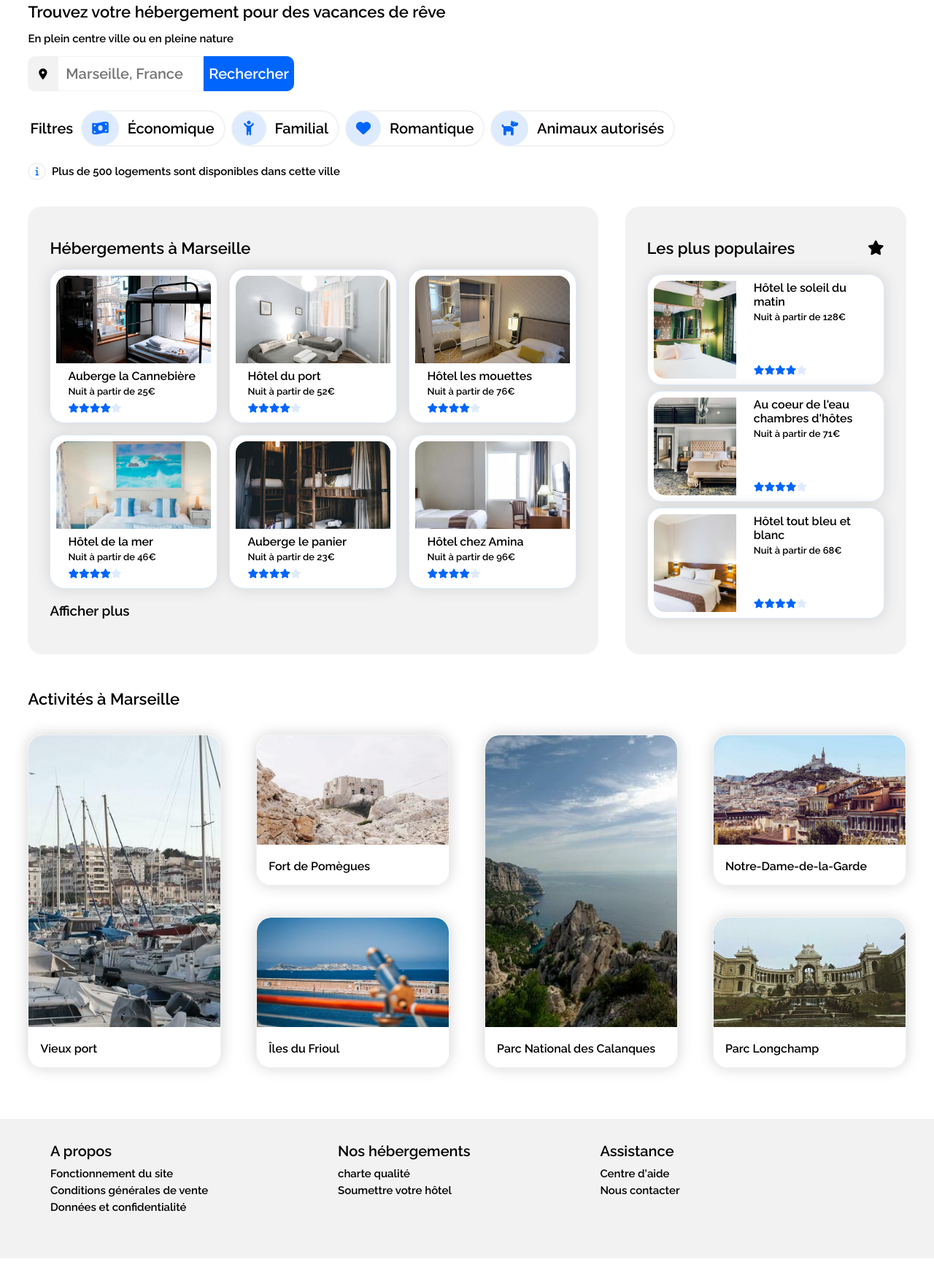
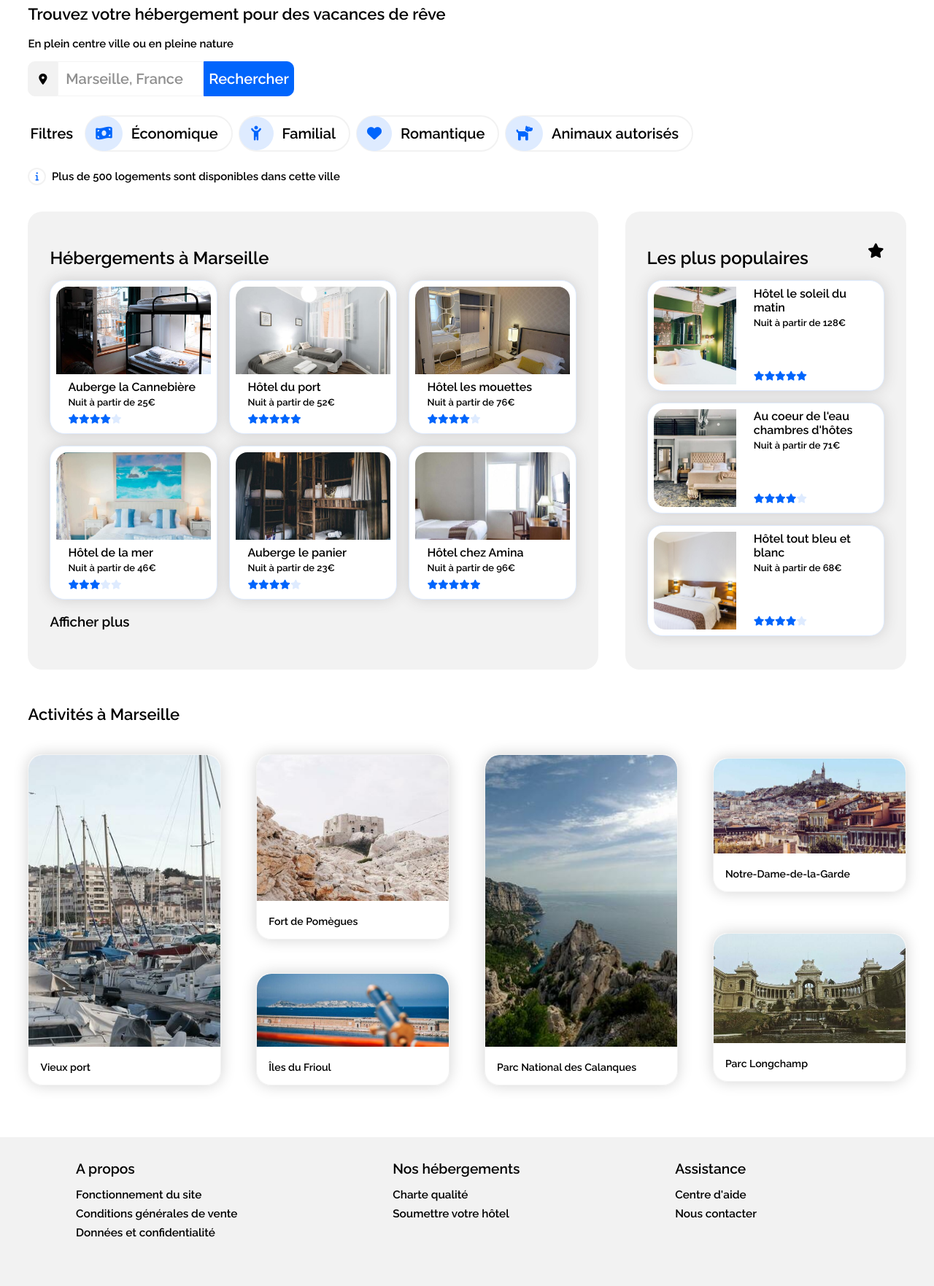
Before and after one commit to Toonba/OC_Projet_2, a plain HTML site: page index.html in a window 1280 px wide. Shown: the part 108-1871 px from the top of the page at 73% size. Before the commit the page ends 1833 px from the top, so only its background shows below. Drawn offline with Linux system fonts and the light colour scheme.

Commit message:
minor change

```diff
--- a/index.html
+++ b/index.html
@@ -1,5 +1,5 @@
 <!DOCTYPE html>
-<html lang="en">
+<html lang="fr">
     <head>
         <meta charset="UTF-8" />
         <link href="https://fonts.googleapis.com/css2?family=Raleway:wght@406;600&display=swap" rel="stylesheet" />
@@ -13,12 +13,12 @@
         <header>
             <img src="images/logo/Booki@3x.png" alt="logo" />
             <nav>
-                <a href="#div2">Hébergements</a>
-                <a href="#div3">Activités</a>
+                <a href="#container2">Hébergements</a>
+                <a href="#container3">Activités</a>
             </nav>
         </header>
         <main>
-            <div id="div1">
+            <section id="container1">
                 <h1>Trouvez votre hébergement pour des vacances de rêve</h1>
                 <p>En plein centre ville ou en pleine nature</p>
                 <form>
@@ -51,11 +51,11 @@
                     <i class="fa-solid fa-info"></i>
                     <p>Plus de 500 logements sont disponibles dans cette ville</p>
                 </div>
-            </div>
-            <div id="div2">
-                <div id="hebergements">
-                    <h1>Hébergements à Marseille</h1>
-                    <div id="vignetteHebergement">
+            </section>
+            <section id="container2">
+                <article class="hebergements">
+                    <h2>Hébergements à Marseille</h2>
+                    <div class="vignetteHebergement">
                         <a href="#" class="vignette">
                             <img src="images/hebergements/4_small/marcus-loke-WQJvWU_HZFo-unsplash.jpg" alt="photo Auberge de la Cannebière" />
                             <div class="details">
@@ -71,18 +71,18 @@
                             <img src="images/hebergements/4_small/fred-kleber-gTbaxaVLvsg-unsplash.jpg" alt="photo Hôtel du port " />
                             <div class="details">
                                 <h2>Hôtel du port</h2>
-                                <p>Nuit à partir de <strong>52€</strong></p>
+                                <p>Nuit à partir de 52<strong>€</strong></p>
                                 <p>
                                     <i class="fa-solid fa-star full"></i><i class="fa-solid fa-star full"></i><i class="fa-solid fa-star full"></i
-                                    ><i class="fa-solid fa-star full"></i><i class="fa-solid fa-star empty"></i>
+                                    ><i class="fa-solid fa-star full"></i><i class="fa-solid fa-star full"></i>
                                 </p>
                             </div>
                         </a>
                         <a href="#" class="vignette">
-                            <img src="images/hebergements/4_small/reisetopia-B8WIgxA_PFU-unsplash.jpg" alt="photo hôtel les mouettes"" />
+                            <img src="images/hebergements/4_small/reisetopia-B8WIgxA_PFU-unsplash.jpg" alt="photo hôtel les mouettes" />
                             <div class="details">
                                 <h2>Hôtel les mouettes</h2>
-                                <p>Nuit à partir de <strong>76€</strong></p>
+                                <p>Nuit à partir de 76<strong>€</strong></p>
                                 <p>
                                     <i class="fa-solid fa-star full"></i><i class="fa-solid fa-star full"></i><i class="fa-solid fa-star full"></i
                                     ><i class="fa-solid fa-star full"></i><i class="fa-solid fa-star empty"></i>
@@ -93,10 +93,10 @@
                             <img src="images/hebergements/4_small/annie-spratt-Eg1qcIitAuA-unsplash.jpg" alt="photo hôtel de la mer" />
                             <div class="details">
                                 <h2>Hôtel de la mer</h2>
-                                <p>Nuit à partir de <strong>46€</strong></p>
+                                <p>Nuit à partir de 46<strong>€</strong></p>
                                 <p>
                                     <i class="fa-solid fa-star full"></i><i class="fa-solid fa-star full"></i><i class="fa-solid fa-star full"></i
-                                    ><i class="fa-solid fa-star full"></i><i class="fa-solid fa-star empty"></i>
+                                    ><i class="fa-solid fa-star empty"></i><i class="fa-solid fa-star empty"></i>
                                 </p>
                             </div>
                         </a>
@@ -115,23 +115,23 @@
                             <img src="images/hebergements/4_small/febrian-zakaria-M6S1WvfW68A-unsplash.jpg" alt="photo hôtel chez amina" />
                             <div class="details">
                                 <h2>Hôtel chez Amina</h2>
-                                <p>Nuit à partir de <strong>96€</strong></p>
+                                <p>Nuit à partir de 96<strong>€</strong></p>
                                 <p>
                                     <i class="fa-solid fa-star full"></i><i class="fa-solid fa-star full"></i><i class="fa-solid fa-star full"></i
-                                    ><i class="fa-solid fa-star full"></i><i class="fa-solid fa-star empty"></i>
+                                    ><i class="fa-solid fa-star full"></i><i class="fa-solid fa-star full"></i>
                                 </p>
                             </div>
                         </a>
                     </div>
                     <h3><a href="#">Afficher plus</a></h3>
-                </div>
-                <div id="populaire">
+                </article>
+                <article class="populaire">
                     <div id="titre">
-                        <h1>Les plus populaires</h1>
+                        <h2>Les plus populaires</h2>
                         <i class="fa-solid fa-star"></i>
                     </div>
-                    <div id="vignettePopulaire">
-                        <a href="#" class="populaire">
+                    <div class="vignettePopulaire">
+                        <a href="#" class="cartePopulaire">
                             <div class="imagePopulaire">
                                 <img
                                     src="images/hebergements/4_small/emile-guillemot-Bj_rcSC5XfE-unsplash.jpg"
@@ -142,11 +142,11 @@
                                 <p>Nuit à partir de <strong>128€</strong></p>
                                 <p class="note">
                                     <i class="fa-solid fa-star full"></i><i class="fa-solid fa-star full"></i><i class="fa-solid fa-star full"></i
-                                    ><i class="fa-solid fa-star full"></i><i class="fa-solid fa-star empty"></i>
+                                    ><i class="fa-solid fa-star full"></i><i class="fa-solid fa-star full"></i>
                                 </p>
                             </div>
                         </a>
-                        <a href="#" class="populaire">
+                        <a href="#" class="cartePopulaire">
                             <div class="imagePopulaire">
                                 <img
                                     src="images/hebergements/4_small/aw-creative-VGs8z60yT2c-unsplash.jpg"
@@ -161,7 +161,7 @@
                                 </p>
                             </div>
                         </a>
-                        <a href="#" class="populaire">
+                        <a href="#" class="cartePopulaire">
                             <div class="imagePopulaire">
                                 <img
                                     src="images/hebergements/2_large/febrian-zakaria-sjvU0THccQA-unsplash.jpg"
@@ -177,21 +177,27 @@
                             </div>
                         </a>
                     </div>
-                </div>
-            </div>
-            <div id="div3">
+                </article>
+            </section>
+            <section id="container3">
                 <h1>Activités à Marseille</h1>
-                <div id="activite">
+                <div class="activite">
                     <a href="#" class="large">
                         <img src="images/activites/4_small/reno-laithienne-QUgJhdY5Fyk-unsplash.jpg" alt="photo du vieux port" />
                         <h2>Vieux port</h2>
                     </a>
                     <a href="#" class="medium">
-                        <img src="images/activites/4_small/paul-hermann-QFTrLdQIRhI-unsplash.jpg" alt="photo du Fort de Pomègues" />
+                        <img
+                            class="imageMedium medium1"
+                            src="images/activites/4_small/paul-hermann-QFTrLdQIRhI-unsplash.jpg"
+                            alt="photo du Fort de Pomègues" />
                         <h2>Fort de Pomègues</h2>
                     </a>
                     <a href="#" class="medium">
-                        <img src="images/activites/4_small/kevin-hikari-rV_Qd1l-VXg-unsplash.jpg" alt="photo de l'Iles du Frioul'" />
+                        <img
+                            class="imageMedium medium2"
+                            src="images/activites/4_small/kevin-hikari-rV_Qd1l-VXg-unsplash.jpg"
+                            alt="photo de l'Iles du Frioul'" />
                         <h2>Îles du Frioul</h2>
                     </a>
                     <a href="#" class="large">
@@ -199,33 +205,36 @@
                         <h2>Parc National des Calanques</h2>
                     </a>
                     <a href="#" class="medium">
-                        <img src="images/activites/4_small/florian-wehde-xW9e8gdotxI-unsplash.jpg" alt="photo de Notre Dame de la Garde" />
+                        <img
+                            class="imageMedium medium3"
+                            src="images/activites/4_small/florian-wehde-xW9e8gdotxI-unsplash.jpg"
+                            alt="photo de Notre Dame de la Garde" />
                         <h2>Notre-Dame-de-la-Garde</h2>
                     </a>
                     <a href="#" class="medium">
-                        <img src="images/activites/4_small/lena-paulin-wH2-EJoDcV0-unsplash.jpg" alt="photo du parc longchamp" />
+                        <img
+                            class="imageMedium medium4"
+                            src="images/activites/4_small/lena-paulin-wH2-EJoDcV0-unsplash.jpg"
+                            alt="photo du parc longchamp" />
                         <h2>Parc Longchamp</h2>
                     </a>
                 </div>
-            </div>
+            </section>
         </main>
         <footer>
-            <dl>
-                <dt>A propos</dt>
-                <dd>Fonctionnement du site</dd>
-                <dd>Conditions générales de vente</dd>
-                <dd>Données et confidentialité</dd>
-            </dl>
-            <dl>
-                <dt>Nos hébergements</dt>
-                <dd>charte qualité</dd>
-                <dd>Soumettre votre hôtel</dd>
-            </dl>
-            <dl>
-                <dt>Assistance</dt>
-                <dd>Centre d'aide</dd>
-                <dd>Nous contacter</dd>
-            </dl>
+            <ul aria-label="A propos">
+                <li><a href="#">Fonctionnement du site</a></li>
+                <li><a href="#">Conditions générales de vente</a></li>
+                <li><a href="#">Données et confidentialité</a></li>
+            </ul>
+            <ul aria-label="Nos hébergements">
+                <li><a href="#">Charte qualité</a></li>
+                <li><a href="#">Soumettre votre hôtel</a></li>
+            </ul>
+            <ul aria-label="Assistance">
+                <li><a href="#">Centre d'aide</a></li>
+                <li><a href="#">Nous contacter</a></li>
+            </ul>
         </footer>
     </body>
 </html>
--- a/style.css
+++ b/style.css
@@ -34,6 +34,7 @@ header nav a {
     text-decoration: none;
     line-height: 12vh;
     padding: 0 2vw 0 2vw;
+    border-top: solid 2px transparent;
 }
 
 header nav a:hover {
@@ -41,9 +42,9 @@ header nav a:hover {
     color: #0065fc;
 }
 
-/*Mise en page div1*/
+/*Mise en page#container1*/
 
-#div1 {
+#container1 {
     margin: 0 3vw 3vh 3vw;
 }
 h1 {
@@ -51,7 +52,7 @@ h1 {
     font-weight: bold;
 }
 
-#div1 p {
+#container1 p {
     font-size: 15px;
 }
 
@@ -88,6 +89,7 @@ input {
     font-family: "Raleway";
     padding-left: 10px;
     min-width: 200px;
+    opacity: 0.8;
 }
 
 button {
@@ -122,7 +124,7 @@ form .fa-magnifying-glass {
 #divFiltres p {
     font-size: 20px;
     font-weight: bold;
-    padding: 3px;
+    padding: 3px 8px 3px 3px;
 }
 
 .filtres {
@@ -158,7 +160,7 @@ form .fa-magnifying-glass {
     padding: 12px 15px 12px 15px;
     margin: -1px;
 }
-#div1 p i {
+#container1 p i {
     color: #0065fc;
     border: solid #deebff 1px;
     border-radius: 100%;
@@ -183,7 +185,7 @@ form .fa-magnifying-glass {
 }
 
 /*Mise en page Dive 2*/
-#div2 {
+#container2 {
     display: flex;
     justify-content: space-between;
     margin: 2vh 3vw 2vh 3vw;
@@ -191,11 +193,11 @@ form .fa-magnifying-glass {
 
 /*Mise en page du titre de la section hebergement*/
 
-#hebergements h1 {
+.hebergements h2 {
     margin-bottom: 0;
 }
 /* Mise en page des Vignettes dans l'onglet Hebergement*/
-#hebergements {
+.hebergements {
     background-color: #f2f2f2;
     width: 65%;
     height: auto;
@@ -203,7 +205,7 @@ form .fa-magnifying-glass {
     border-radius: 20px;
 }
 
-#vignetteHebergement {
+.vignetteHebergement {
     display: flex;
     justify-content: space-between;
     flex-wrap: wrap;
@@ -217,7 +219,7 @@ form .fa-magnifying-glass {
     border: solid 1px #deebff;
     width: 30%;
     border-radius: 20px;
-    box-shadow: 0 0 20px lightgrey; /*Je suis pas convaincu qu'il y ai des ombres ? */
+    box-shadow: 0 0 20px #cfcece;
     padding: 8px;
     flex-grow: 1;
 }
@@ -267,8 +269,8 @@ a {
     color: #deebff;
 }
 
-/* Mise en place des vignettes dans la div les plus populaire*/
-#populaire {
+/* Mise en place des vignettes dans la div les plus.populaire*/
+.populaire {
     background-color: #f2f2f2;
     width: 32%;
     padding: 30px;
@@ -279,20 +281,23 @@ a {
     display: flex;
     justify-content: space-between;
 }
+#titre h2 {
+    margin-bottom: 0;
+}
 
 #titre i {
     align-self: center;
     font-size: 20px;
 }
 
-.populaire {
+.cartePopulaire {
     background-color: white;
     border: solid 1px #deebff;
     width: 100%;
     display: flex;
     border-radius: 20px;
-    margin: 8px 0 8px 0;
-    box-shadow: 0 0 20px lightgrey; /*Je suis pas convaincu qu'il y ai des ombres ? */
+    margin: 2vh 0 2vh 0;
+    box-shadow: 0 0 20px #cfcece;
 }
 
 .imagePopulaire {
@@ -337,11 +342,11 @@ a {
 }
 
 /*Mise en forme Activité */
-#div3 {
+#container3 {
     margin: 6vh 3vw 6vh 3vw;
 }
 
-#activite {
+.activite {
     width: 100%;
     height: 500px;
     display: flex;
@@ -378,23 +383,28 @@ a {
     object-position: center;
 }
 
-.medium img {
+.imageMedium {
     width: 100%;
-    height: 150px;
     border-top-left-radius: 20px;
     border-top-right-radius: 20px;
     object-fit: cover;
     object-position: center;
 }
-
-.large h2 {
-    font-size: 16px;
-    padding: 16px;
-    margin: 0;
+.medium1 {
+    height: 200px;
+}
+.medium2 {
+    height: 100px;
+}
+.medium3 {
+    height: 130px;
+}
+.medium4 {
+    height: 150px;
 }
 
-.medium h2 {
-    font-size: 16px;
+.activite h2 {
+    font-size: 1.1vw;
     padding: 16px;
     margin: 0;
 }
@@ -409,59 +419,62 @@ footer {
     padding: 2vh 5vw 5vh 5vw;
 }
 
-dt {
+ul:before {
+    content: attr(aria-label);
+    font-size: 1.5vw;
     font-weight: bold;
-    font-size: 20px;
-    margin-bottom: 10px;
-    margin-left: 5px;
 }
 
-dd {
+li {
     list-style: none;
-    font-size: 15px;
-    margin-left: 5px;
+    font-size: 1.2vw;
     margin-bottom: 5px;
+    padding-bottom: 0.2rem;
+}
+
+li:first-child {
+    padding-top: 1rem;
 }
 
 /*Responsive tablette*/
 @media all and (min-width: 768px) and (max-width: 992px) {
-    #div2 {
+    #container2 {
         display: flex;
         flex-direction: column-reverse;
         row-gap: 16px;
         margin: 2vh 3vw 2vh 3vw;
     }
-    #populaire {
+    .populaire {
         width: 100%;
     }
-    #vignettePopulaire {
+    .vignettePopulaire {
         display: flex;
         justify-content: space-between;
         row-gap: 16px;
         column-gap: 16px;
     }
-    .populaire {
+    .cartePopulaire {
         width: 30%;
         flex-grow: 1;
     }
-    #hebergements {
+    .hebergements {
         width: 100%;
     }
     #vignetteHerbegement {
         column-gap: 8px;
         row-gap: 8px;
     }
-    #activite {
+    .activite {
         height: 400px;
     }
     .large img {
         height: 300px;
     }
-    .medium img {
+    .medium1,
+    .medium2,
+    .medium3,
+    .medium4 {
         height: 100px;
-    }
-    #activite h2 {
-        font-size: 15px;
     }
 }
 
@@ -562,31 +575,31 @@ dd {
     #divFiltres .filtres > p {
         font-size: 12px;
     }
-    /*Mise en forme Les plus populaire*/
-    #div2 {
+    /*Mise en forme Les plus.populaire*/
+    #container2 {
         display: flex;
         flex-direction: column-reverse;
         width: 100%;
         margin: 0;
     }
-    #populaire {
+    .populaire {
         width: 100%;
         border-radius: 0;
         padding: 20px;
     }
-    #vignettePopulaire {
+    .vignettePopulaire {
         width: 100%;
         margin: 0 0 1vh 0;
     }
 
     /*Mise en forme responsive Hebergement*/
-    #hebergements {
+    .hebergements {
         width: 100%;
         margin-bottom: 0;
         background-color: white;
         padding: 20px;
     }
-    #vignetteHebergement {
+    .vignetteHebergement {
         display: block;
         margin: 2vh 0 2vh 0;
     }
@@ -610,11 +623,11 @@ dd {
         margin-bottom: 0;
     }
     /*Mise en forme responsiv activité*/
-    #div3 {
-        margin: 8px;
+    #container3 {
+        margin: 0;
         padding: 20px;
     }
-    #activite {
+    .activite {
         width: 100%;
         height: auto;
         row-gap: 5vh;
@@ -628,6 +641,15 @@ dd {
     .large img {
         height: 150px;
     }
+    .medium1,
+    .medium2,
+    .medium3,
+    .medium4 {
+        height: 150px;
+    }
+    .activite h2 {
+        font-size: 15px;
+    }
     /*footer smartphone*/
     footer {
         background-color: #f2f2f2;
@@ -635,16 +657,20 @@ dd {
         height: auto;
         padding: 2vh 5vw 5vh 5vw;
     }
-    dt {
+    ul:before {
+        content: attr(aria-label);
         font-weight: bold;
-        font-size: 15px;
+        font-size: 18px;
         margin-bottom: 15px;
         margin-left: 5px;
     }
+    ul {
+        padding-left: 0;
+    }
 
-    dd {
+    li {
         list-style: none;
-        font-size: 12px;
+        font-size: 15px;
         margin-left: 5px;
         margin-bottom: 5px;
     }
```
Also changed, not shown: 2 other files.
